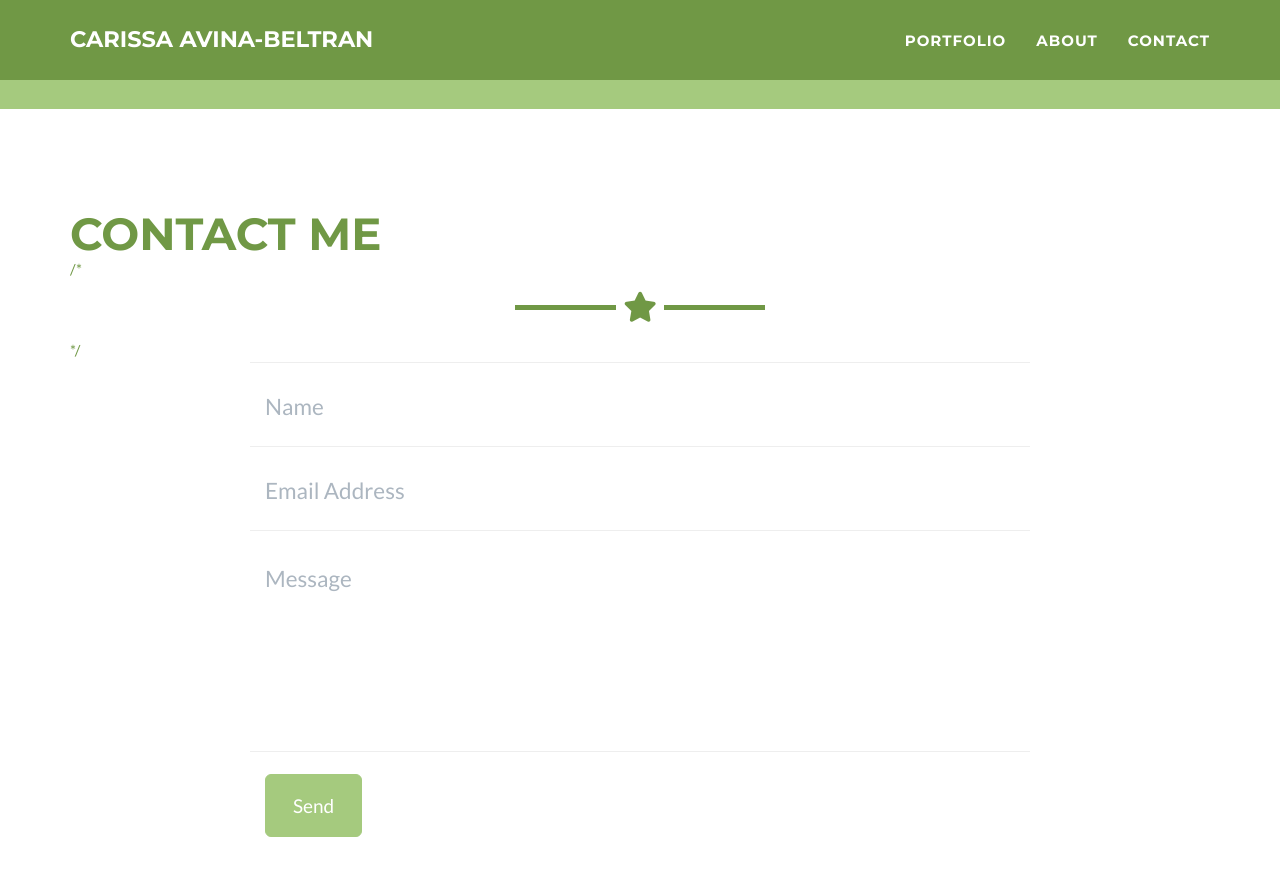
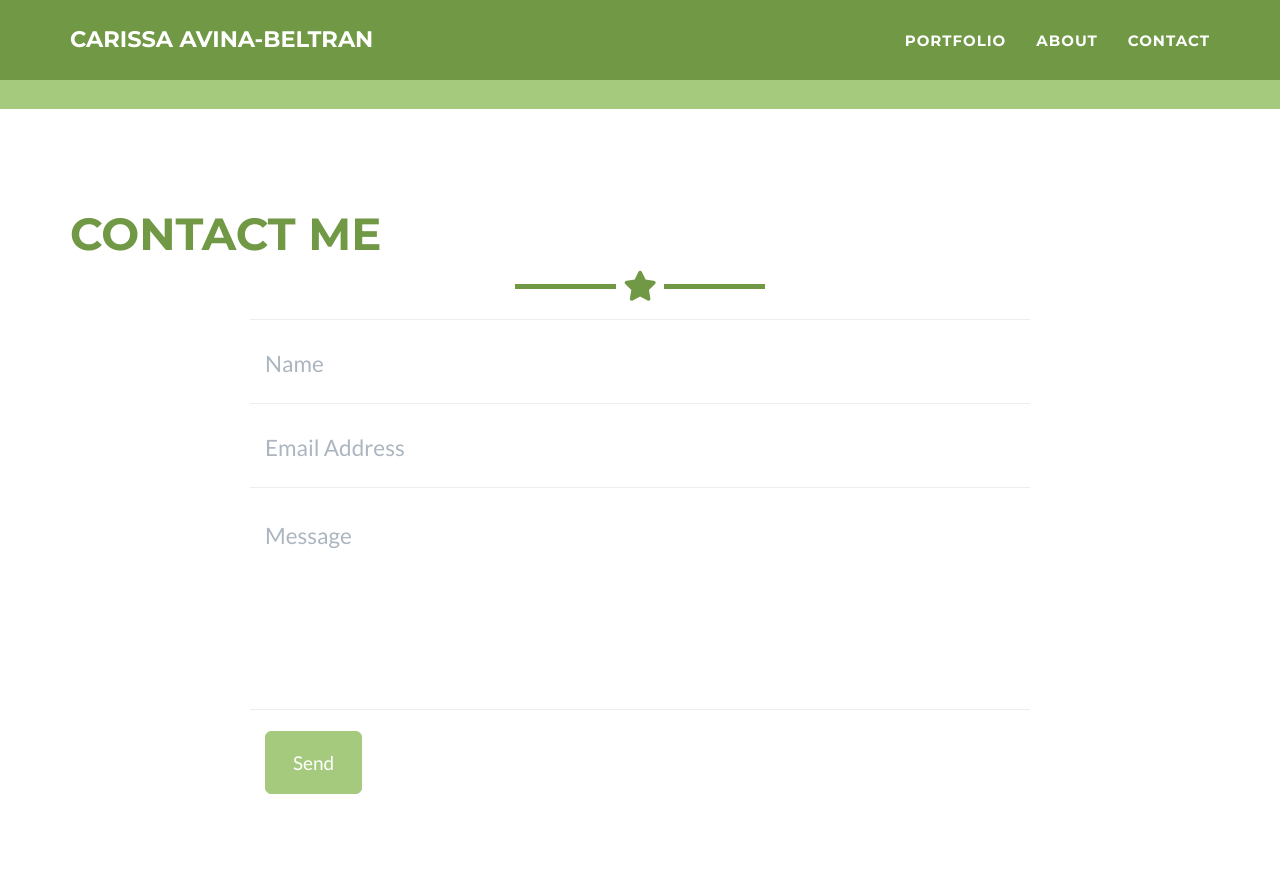
Before and after one commit to carissaavina/carissaavina.github.io, a Jekyll site: the page built from _posts/2014-07-18-project-1.markdown, in a window 1280 px wide and 900 px high, scrolled down 2051 px. Shown: the top 876 px of the window. Built offline with Jekyll 4.4.1, drawn with Linux system fonts in a browser that asks for light colours.

Commit message:
Update contact_static.html

```diff
--- a/_includes/contact_static.html
+++ b/_includes/contact_static.html
@@ -4,7 +4,7 @@
     <div class="row">
       <div class="col-lg-12 text-left">
         <h2>Contact Me</h2>
-        /* <hr class="star-primary"> */
+         <hr class="star-primary">
       </div>
     </div>
     <div class="row">
```
